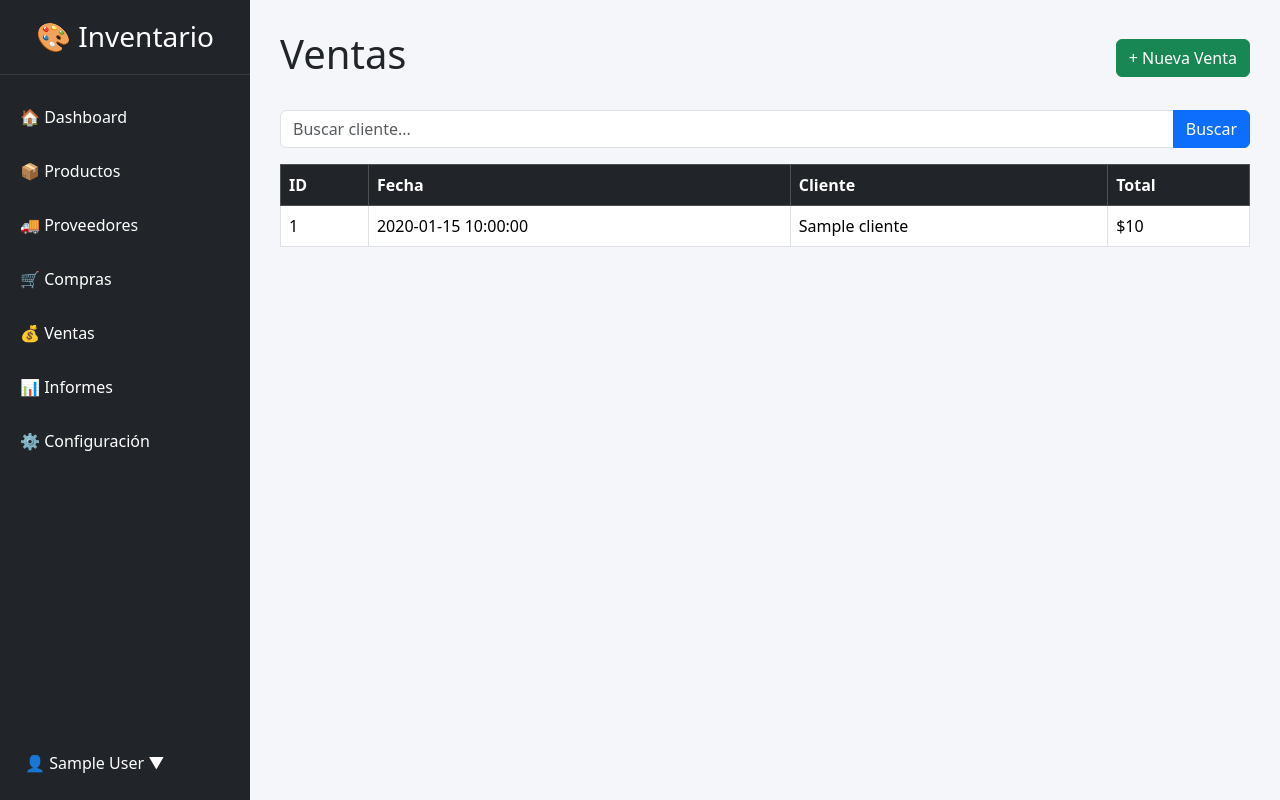
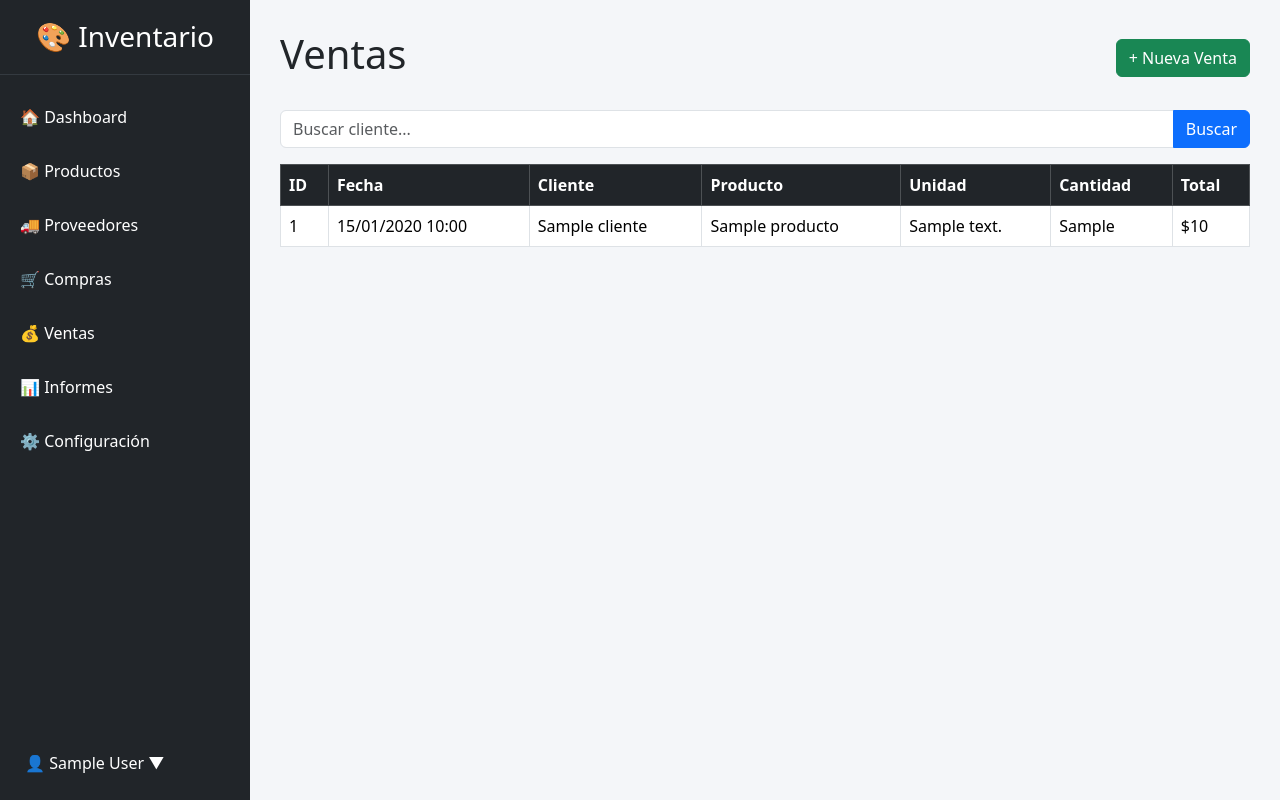
Before and after one commit to luisdaniiel/sistema-inventario, a Flask app: page /ventas in a window 1280 px wide. Run offline with Flask 3, Linux system fonts and the light colour scheme; the visitor is signed in with stand-in values (Sample User, id 1); tables that the repository leaves empty or names only in its code hold one stand-in row (values such as "Sample post").

Commit message:
Mejorar módulo de ventas mostrando producto, unidad y cantidades decimales

```diff
--- a/app.py
+++ b/app.py
@@ -705,18 +705,25 @@ def ventas():
     with conexion.cursor() as cursor:
 
         cursor.execute("""
-        SELECT
-            v.id_venta,
-            v.fecha,
-            v.total,
-            c.nombre AS cliente
-        FROM ventas v
-        INNER JOIN clientes c
-            ON v.id_cliente = c.id_cliente
-        WHERE c.nombre LIKE %s
-        ORDER BY v.id_venta DESC
-        """,
-        (f"%{busqueda}%",))
+            SELECT
+                v.id_venta,
+                v.fecha,
+                c.nombre AS cliente,
+                p.nombre AS producto,
+                p.descripcion AS unidad,
+                dv.cantidad,
+                v.total
+            FROM ventas v
+            INNER JOIN clientes c
+                ON v.id_cliente = c.id_cliente
+            INNER JOIN detalle_ventas dv
+                ON v.id_venta = dv.id_venta
+            INNER JOIN productos p
+                ON dv.id_producto = p.id_producto
+            WHERE c.nombre LIKE %s
+            ORDER BY v.id_venta DESC
+            """,
+            (f"%{busqueda}%",))
 
         ventas = cursor.fetchall()
 
--- a/templates/ventas.html
+++ b/templates/ventas.html
@@ -12,6 +12,7 @@
     </a>
 
 </div>
+
 <form method="GET" action="/ventas" class="mb-3">
 
     <div class="input-group">
@@ -39,6 +40,9 @@
             <th>ID</th>
             <th>Fecha</th>
             <th>Cliente</th>
+            <th>Producto</th>
+            <th>Unidad</th>
+            <th>Cantidad</th>
             <th>Total</th>
         </tr>
 
@@ -51,9 +55,18 @@
         <tr>
 
             <td>{{ venta.id_venta }}</td>
-            <td>{{ venta.fecha }}</td>
+
+            <td>{{ venta.fecha.strftime('%d/%m/%Y %H:%M') if venta.fecha else '' }}</td>
+
             <td>{{ venta.cliente }}</td>
-            <td>${{ venta.total }}</td>
+
+            <td>{{ venta.producto }}</td>
+
+            <td>{{ venta.unidad }}</td>
+
+            <td>{{ venta.cantidad }}</td>
+
+            <td>${{ "{:,.0f}".format(venta.total).replace(",", ".") }}</td>
 
         </tr>
 
```
